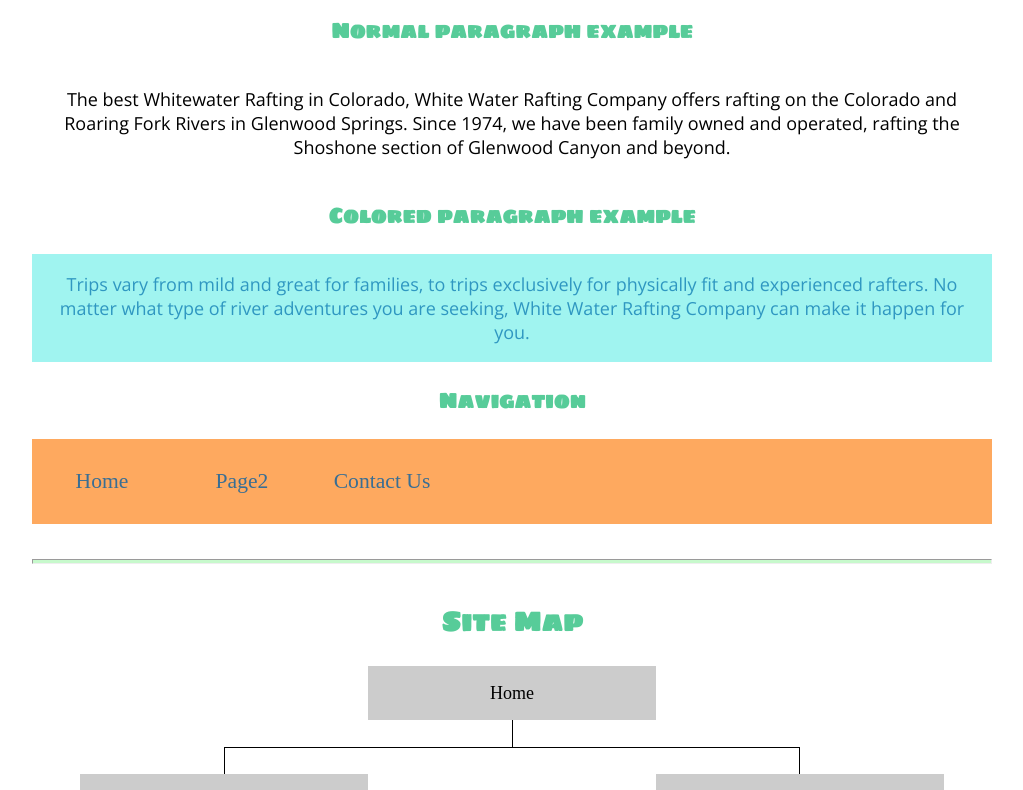
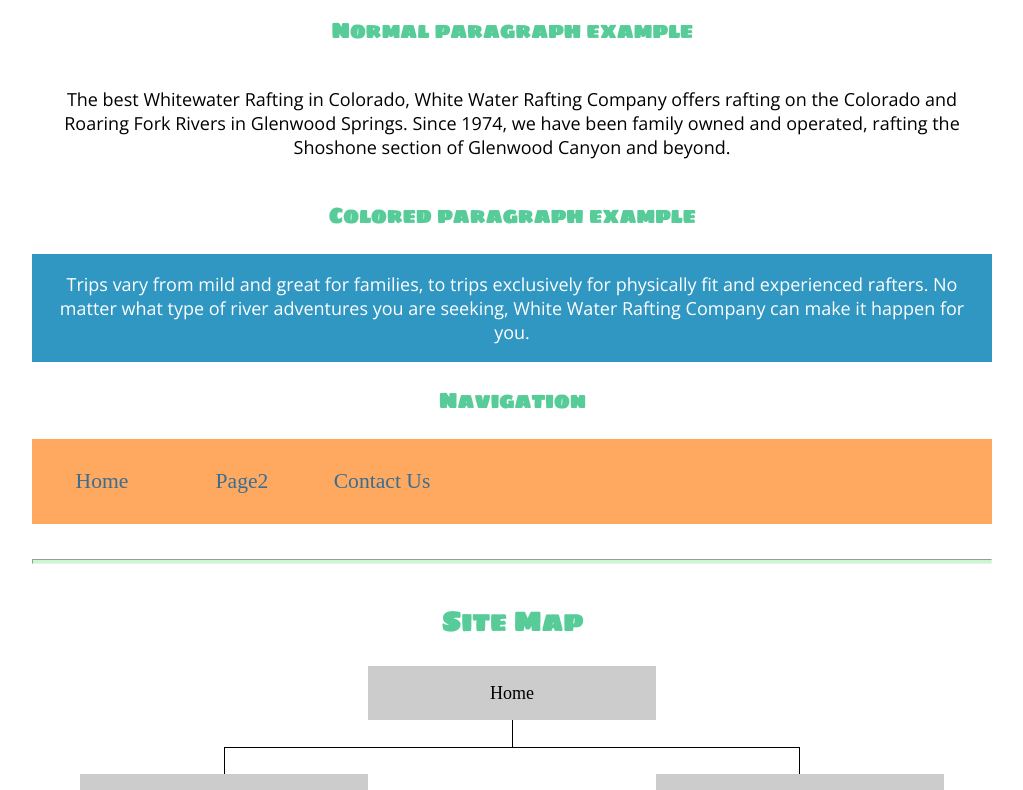
Before and after one commit to frank3fixer/Failed_NeedRetake_wdd130, a plain HTML site: page wwr/site-plan-rafting.html in a window 1280 px wide. Shown: the part 1835-2625 px from the top of the page, without its empty margins (128-1151 px from the left). Drawn offline with nearby package versions, Linux system fonts and the light colour scheme.

Commit message:
fixed color contrast problems

```diff
--- a/wwr/styles/site-plan-rafting.css
+++ b/wwr/styles/site-plan-rafting.css
@@ -17,10 +17,10 @@
 
   /* these colors below should be chosen from among your palette colors above */
   --headline-color-on-white: #57cc99;  /* headlines on a white background */
-  --headline-color-on-color: #f8b21a; /* headlines on a colored background */
+  --headline-color-on-color: white; /* headlines on a colored background */
   --paragraph-color-on-white: #396E94; /* paragraph text on a white background */
-  --paragraph-color-on-color: #2f97c1 ; /* paragraph text on a colored background */
-  --paragraph-background-color: #a0f4f0  ;
+  --paragraph-color-on-color: white ; /* paragraph text on a colored background */
+  --paragraph-background-color: #2f97c1  ;
   --nav-link-color: #396E94;
   --nav-background-color: #fea95f;
   --nav-hover-link-color: white;
```
